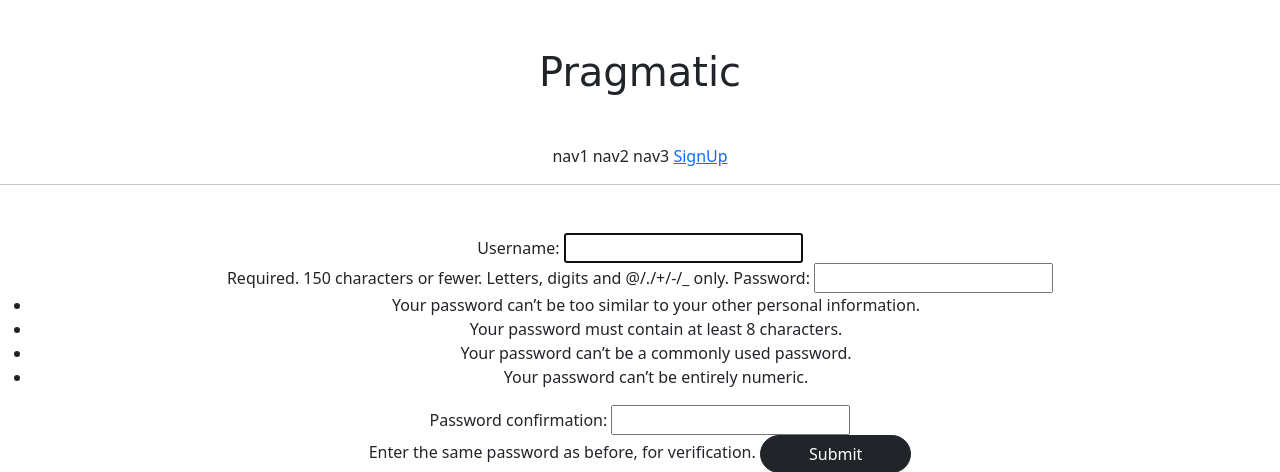
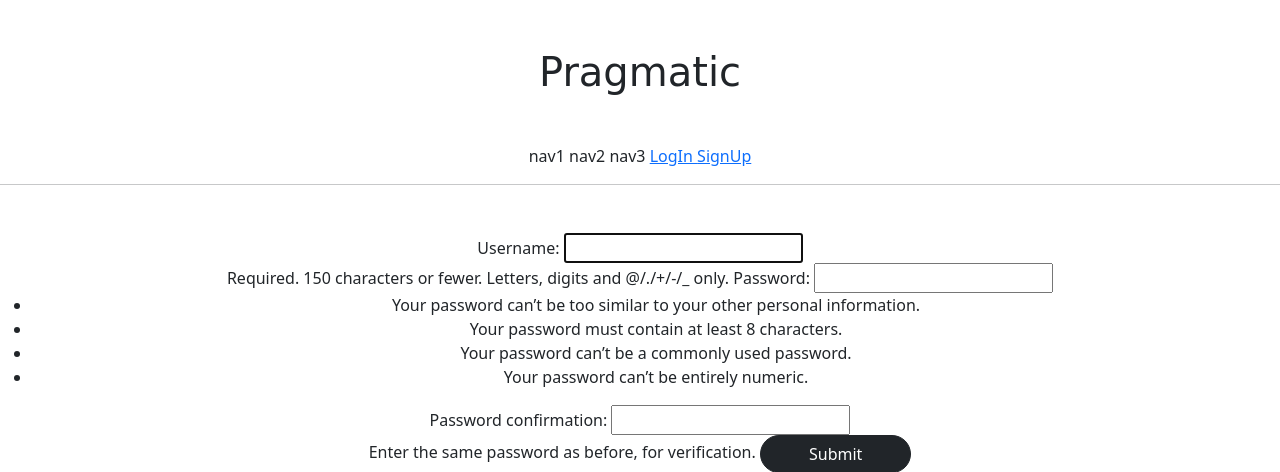
Before and after one commit to noeul1114/gis_drf_1, a Django app: page /accounts/create/ in a window 1280 px wide. Shown: the top 472 px of the page. Run offline with Django 4.2, Linux system fonts and the light colour scheme; parts of the project's set-up code (start-up, migrations or seed data) failed here and were passed over; some web fonts are replaced.

Commit message:
header update

```diff
--- a/templates/header.html
+++ b/templates/header.html
@@ -8,9 +8,18 @@
         <span>nav2</span>
         <span>nav3</span>
         <span>
+            {% if not user.is_authenticated %}
+            <a href="{% url 'accountapp:login' %}">
+                LogIn
+            </a>
             <a href="{% url 'accountapp:create' %}">
                 SignUp
             </a>
+            {% else %}
+            <a href="#">
+                Logout
+            </a>
+            {% endif %}
         </span>
     </div>
 
```
